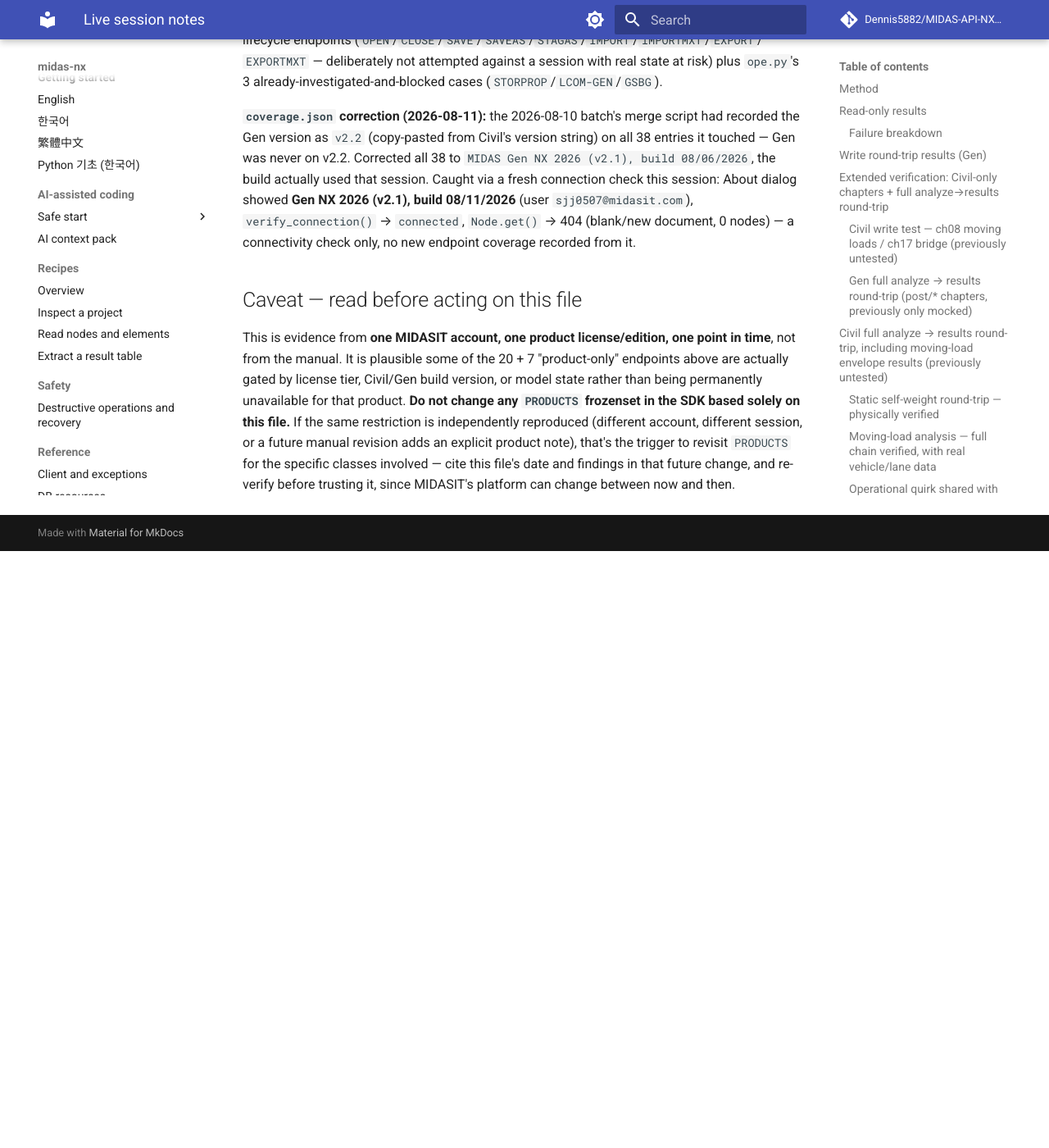
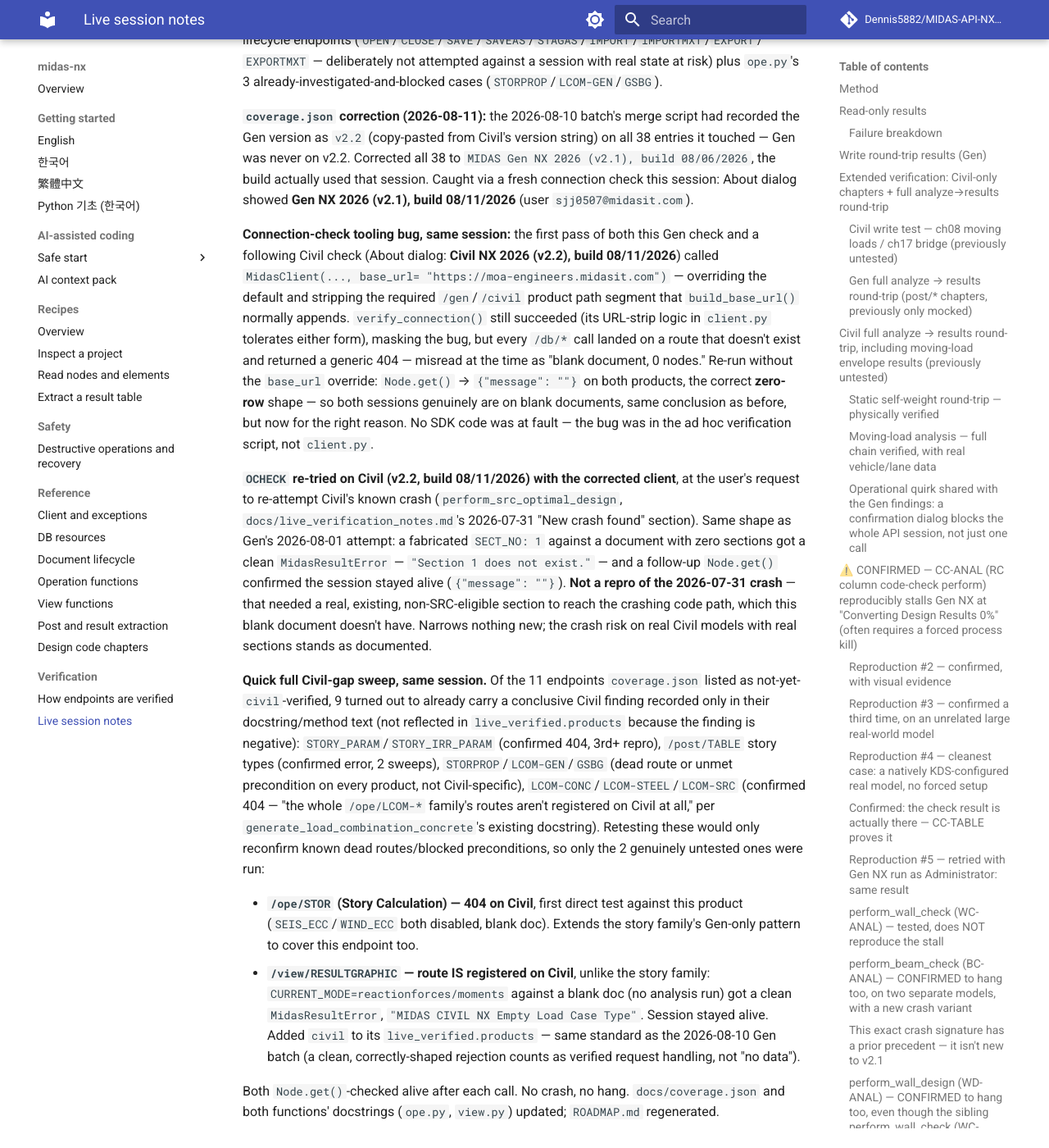
Before and after one commit to Dennis5882/MIDAS-API-NX-SDK, an MkDocs documentation site: the page built from docs/live_verification_notes.md, in a window 1280 px wide and 1400 px high, scrolled down 99831 px. Shown: the whole window at 82% size. Built offline with MkDocs 1.6.1 and Material for MkDocs 9.7.7, drawn with Linux system fonts in a browser that asks for light colours; comment, search, counter and statistics services are not loaded; before the commit the page ends 100503 px from its top, so only the background shows below that.

Commit message:
docs: close 2 of Civil NX's remaining coverage gaps, note the rest are already resolved
/ope/STOR confirmed 404 on Civil (extends the story family's existing
Gen-only pattern to this endpoint). /view/RESULTGRAPHIC confirmed its
route IS registered on Civil, unlike the story family -- a clean
"Empty Load Case Type" rejection against a blank document, session
stayed alive.

The other 9 of the 11 endpoints coverage.json listed as not-yet-civil-
verified already had a conclusive negative finding recorded only in
their docstring/method text (dead route or unmet precondition on every
product, or LCOM-* confirmed unregistered on Civil) -- retesting them
would only reconfirm what's already known, so they were left alone.

Also fixes a verification-script bug from the same session: an
explicit base_url override (missing the /gen or /civil path segment)
made every /db/* call 404 regardless of actual model state, briefly
misread as "blank document." Re-run with the correct default base_url
confirmed both sessions genuinely are on blank documents -- same
conclusion, right reason this time. No SDK code was at fault.

```diff
--- a/docs/live_verification_notes.md
+++ b/docs/live_verification_notes.md
@@ -4452,9 +4452,64 @@
 Corrected all 38 to `MIDAS Gen NX 2026 (v2.1), build 08/06/2026`, the
 build actually used that session. Caught via a fresh connection check
 this session: About dialog showed **Gen NX 2026 (v2.1), build
-08/11/2026** (user `sjj0507@midasit.com`), `verify_connection()` →
-`connected`, `Node.get()` → 404 (blank/new document, 0 nodes) — a
-connectivity check only, no new endpoint coverage recorded from it.
+08/11/2026** (user `sjj0507@midasit.com`).
+
+**Connection-check tooling bug, same session:** the first pass of both
+this Gen check and a following Civil check (About dialog: **Civil NX
+2026 (v2.2), build 08/11/2026**) called `MidasClient(..., base_url=
+"https://moa-engineers.midasit.com")` — overriding the default and
+stripping the required `/gen`/`/civil` product path segment that
+`build_base_url()` normally appends. `verify_connection()` still
+succeeded (its URL-strip logic in `client.py` tolerates either form),
+masking the bug, but every `/db/*` call landed on a route that doesn't
+exist and returned a generic 404 — misread at the time as "blank
+document, 0 nodes." Re-run without the `base_url` override: `Node.get()`
+→ `{"message": ""}` on both products, the correct **zero-row** shape —
+so both sessions genuinely are on blank documents, same conclusion as
+before, but now for the right reason. No SDK code was at fault — the
+bug was in the ad hoc verification script, not `client.py`.
+
+**`OCHECK` re-tried on Civil (v2.2, build 08/11/2026) with the corrected
+client**, at the user's request to re-attempt Civil's known crash
+(`perform_src_optimal_design`, `docs/live_verification_notes.md`'s
+2026-07-31 "New crash found" section). Same shape as Gen's 2026-08-01
+attempt: a fabricated `SECT_NO: 1` against a document with zero sections
+got a clean `MidasResultError` — `"Section 1 does not exist."` — and a
+follow-up `Node.get()` confirmed the session stayed alive
+(`{"message": ""}`). **Not a repro of the 2026-07-31 crash** — that
+needed a real, existing, non-SRC-eligible section to reach the crashing
+code path, which this blank document doesn't have. Narrows nothing new;
+the crash risk on real Civil models with real sections stands as
+documented.
+
+**Quick full Civil-gap sweep, same session.** Of the 11 endpoints
+`coverage.json` listed as not-yet-`civil`-verified, 9 turned out to
+already carry a conclusive Civil finding recorded only in their
+docstring/method text (not reflected in `live_verified.products` because
+the finding is negative): `STORY_PARAM`/`STORY_IRR_PARAM` (confirmed
+404, 3rd+ repro), `/post/TABLE` story types (confirmed error, 2 sweeps),
+`STORPROP`/`LCOM-GEN`/`GSBG` (dead route or unmet precondition on every
+product, not Civil-specific), `LCOM-CONC`/`LCOM-STEEL`/`LCOM-SRC`
+(confirmed 404 — "the whole `/ope/LCOM-*` family's routes aren't
+registered on Civil at all," per `generate_load_combination_concrete`'s
+existing docstring). Retesting these would only reconfirm known dead
+routes/blocked preconditions, so only the 2 genuinely untested ones were
+run:
+
+- **`/ope/STOR` (Story Calculation) — 404 on Civil**, first direct test
+  against this product (`SEIS_ECC`/`WIND_ECC` both disabled, blank doc).
+  Extends the story family's Gen-only pattern to cover this endpoint too.
+- **`/view/RESULTGRAPHIC` — route IS registered on Civil**, unlike the
+  story family: `CURRENT_MODE=reactionforces/moments` against a blank
+  doc (no analysis run) got a clean `MidasResultError`, `"MIDAS CIVIL NX
+  Empty Load Case Type"`. Session stayed alive. Added `civil` to its
+  `live_verified.products` — same standard as the 2026-08-10 Gen batch
+  (a clean, correctly-shaped rejection counts as verified request
+  handling, not "no data").
+
+Both `Node.get()`-checked alive after each call. No crash, no hang.
+`docs/coverage.json` and both functions' docstrings (`ope.py`,
+`view.py`) updated; `ROADMAP.md` regenerated.
 
 ## Caveat — read before acting on this file
 
```
Also changed, not shown: ROADMAP.md (+4 -2 lines), docs/coverage.json, 2 other files.
